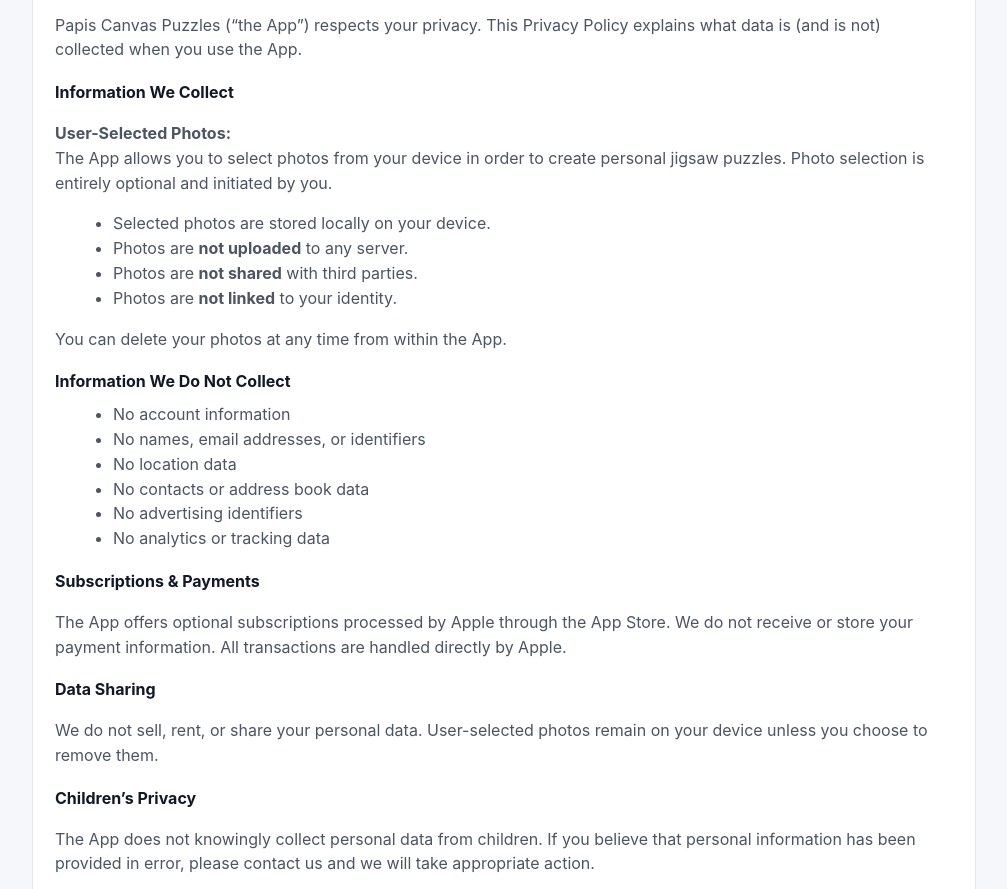
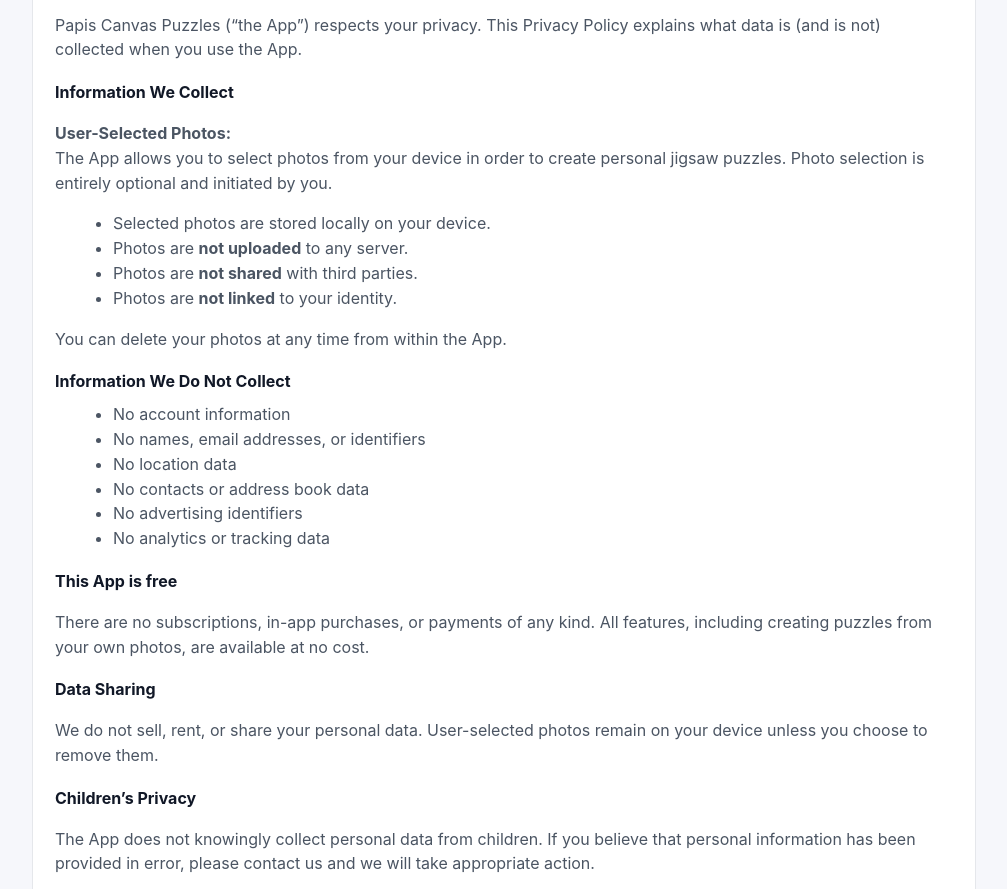
Before and after one commit to wx9ykjjjxp-ui/papiscanvaspuzzles, a plain HTML site: page privacy.html in a window 1280 px wide. Shown: the part 211-1100 px from the top of the page, without its empty margins (136-1143 px from the left). Drawn offline with Linux system fonts and the light colour scheme.

Commit message:
Update privacy.html

```diff
--- a/privacy.html
+++ b/privacy.html
@@ -59,11 +59,11 @@
         <li>No analytics or tracking data</li>
       </ul>
 
-      <h3>Subscriptions & Payments</h3>
+      <h3>This App is free</h3>
       <p>
-        The App offers optional subscriptions processed by Apple through the
-        App Store. We do not receive or store your payment information.
-        All transactions are handled directly by Apple.
+        There are no subscriptions, in-app purchases,
+  or payments of any kind. All features, including creating puzzles from your
+  own photos, are available at no cost.
       </p>
 
       <h3>Data Sharing</h3>
```
